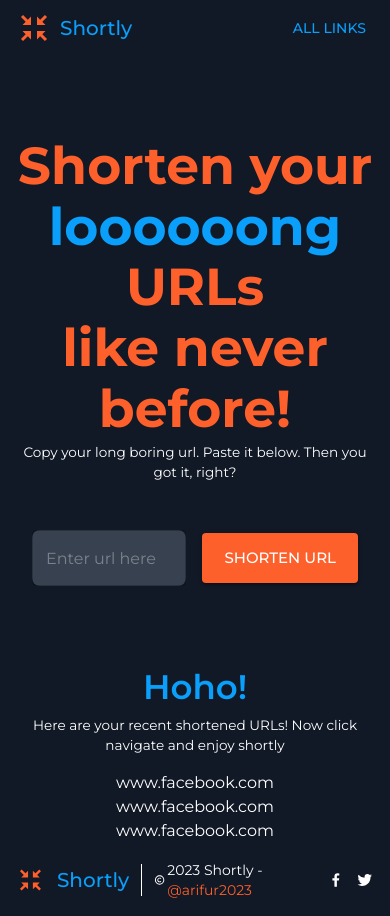
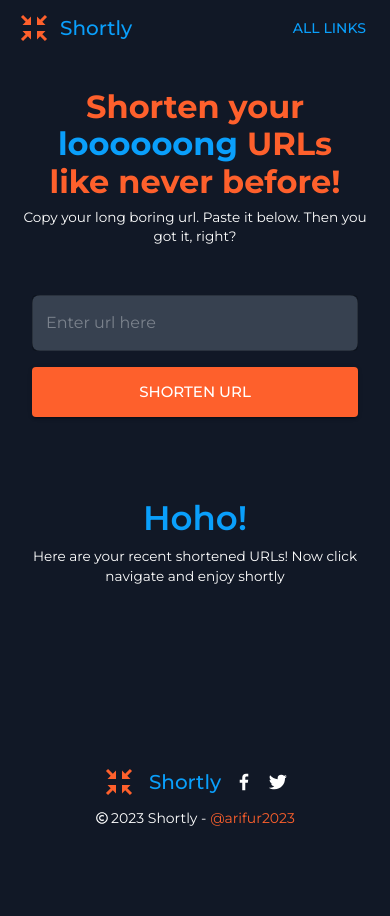
Before and after one commit to Arifur-Rahaman/shorty, a React (Vite) app: page / in a window 390 px wide. After the commit the page ends 844 px from the top, so only its background shows below. Built offline with nearby package versions, Linux system fonts and the light colour scheme.

Commit message:
Update: Updated Layout and Home page for responsiveness

```diff
--- a/src/layouts/MainLayout/MainLayout.tsx
+++ b/src/layouts/MainLayout/MainLayout.tsx
@@ -6,14 +6,23 @@ interface Props {
     children: JSX.Element[] | JSX.Element
 }
 
-function MainLayout({children}:Props) {
+function MainLayout({ children }: Props) {
     const theme = useTheme()
     const colorPrimary = theme.palette.primary.main
     return (
-        <Container maxWidth='xl'>
-            <Box sx={{ minHeight: '100vh' }}>
+        <Container
+            maxWidth='xl'
+            sx={{
+                pb: '1rem',
+                minHeight: '100vh',
+                display: 'flex',
+                flexDirection: 'column',
+                justifyContent: 'space-between'
+            }}
+        >
+            <Box>
                 {/* --------Header Start------- */}
-                <AppBar position="static" elevation={0} sx={{ background: 'transparent', mb: '5rem' }}>
+                <AppBar position="static" elevation={0} sx={{ background: 'transparent', mb: { xs: '2rem', sm: '5rem' } }}>
                     <Toolbar disableGutters={true}>
                         <BiCollapse size={36} style={{ marginRight: '0.5rem', color: `${colorPrimary}` }} />
                         <Typography color={'secondary'} variant="h6" component="div" sx={{ flexGrow: 1, }}>
@@ -23,17 +32,40 @@ function MainLayout({children}:Props) {
                     </Toolbar>
                 </AppBar>
                 {/* --------Header End------- */}
+
                 {children}
             </Box>
 
             {/* --------Footer Start------- */}
-            <Stack direction={'row'} gap={'0.75rem'} alignItems={'center'} sx={{ padding: '1rem 0' }}>
+            <Box>
+                <Stack
+                    direction={'row'}
+                    gap={'0.75rem'}
+                    alignItems={'center'}
+                    justifyContent={'center'}
+                    sx={{
+                        padding: { xs: '0.5rem 0', sm: '1rem 0' },
+                    }}
+                >
                     <BiCollapse size={36} style={{ color: `${colorPrimary}` }} />
                     <Typography color={'secondary'} variant="h6" component="div">
                         Shortly
                     </Typography>
-                <Box sx={{ height: '2rem', width: '0.0625rem', background: '#fff' }} />
-                <Stack direction={'row'} gap={'0.125rem'} alignItems={'center'} sx={{ flexGrow: 1, }}>
+                    <Box sx={{
+                        height: '2rem',
+                        width: '0.0625rem',
+                        background: '#fff',
+                        display: {
+                            xs: 'none',
+                            sm: 'block'
+                        }
+                    }}
+                    />
+                    <Stack
+                        direction={'row'}
+                        gap={'0.125rem'}
+                        alignItems={'center'}
+                        sx={{ flexGrow: 1, display: { xs: 'none', sm: 'flex' } }}>
                         <BiCopyright size={14} />
                         <Typography variant='body2'>
                             2023 Shortly - <span style={{ color: `${colorPrimary}` }}>@arifur2023</span>
@@ -42,7 +74,23 @@ function MainLayout({children}:Props) {
                     <BiLogoFacebook size={22} />
                     <BiLogoTwitter size={22} />
                 </Stack>
+
+                {/* For Mobile*/}
+                <Stack
+                    direction={'row'}
+                    gap={'0.125rem'}
+                    alignItems={'center'}
+                    justifyContent={'center'}
+                    sx={{ flexGrow: 1, display: { sm: 'none' } }}
+                >
+                    <BiCopyright size={14} />
+                    <Typography variant='body2'>
+                        2023 Shortly - <span style={{ color: `${colorPrimary}` }}>@arifur2023</span>
+                    </Typography>
+                </Stack>
+            </Box>
             {/* --------Footer End------- */}
+
         </Container>
     )
 }
--- a/src/pages/Home/Home.tsx
+++ b/src/pages/Home/Home.tsx
@@ -1,4 +1,4 @@
-import { Typography, Container, Button, Grid, TextField, Box} from '@mui/material'
+import { Typography, Container, Button, Grid, TextField, Box } from '@mui/material'
 import { useTheme } from '@mui/material/styles';
 // import { motion } from 'framer-motion';
 
@@ -6,12 +6,12 @@ function Home() {
   const theme = useTheme()
   const colorSecondary = theme.palette.secondary.main
   return (
-    <>
+    <Box>
       <Typography
         variant='h3'
         align='center'
         color={'primary'}
-        sx={{ fontWeight: '700', mb: '0.25rem', fontSize: '3.25rem' }}
+        sx={{ fontWeight: '700', mb: '0.5rem', fontSize: { xs: '2rem', sm: '3.25rem' } }}
       >
         Shorten your <span style={{ color: `${colorSecondary}` }}>loooooong</span> URLs <br /> like never before!
       </Typography>
@@ -30,7 +30,7 @@ function Home() {
       </Typography>
       <Container maxWidth='sm' sx={{ mb: '5rem' }}>
         <Grid container spacing={2} alignItems={'center'}>
-          <Grid item flex={1}>
+          <Grid item xs={12} sm={8} md={8}>
             <TextField
               variant="outlined"
               fullWidth
@@ -50,8 +50,9 @@ function Home() {
               placeholder='Enter url here'
             />
           </Grid>
-          <Grid item>
+          <Grid item xs={12} sm={4} md={4}>
             <Button
+              fullWidth
               variant='contained'
               color={'primary'}
               size='large'
@@ -72,7 +73,7 @@ function Home() {
           Click Me!
         </motion.a> */}
       </Container>
-      <Box>
+      <Box sx={{ mb: '2rem' }}>
         <Typography
           variant='h4'
           align='center'
@@ -94,11 +95,11 @@ function Home() {
         >
           Here are your recent shortened URLs! Now click navigate and enjoy shortly
         </Typography>
+        {/* <Typography textAlign={'center'}>www.facebook.com</Typography>
         <Typography textAlign={'center'}>www.facebook.com</Typography>
-        <Typography textAlign={'center'}>www.facebook.com</Typography>
-        <Typography textAlign={'center'}>www.facebook.com</Typography>
+        <Typography textAlign={'center'}>www.facebook.com</Typography> */}
       </Box>
-    </ >
+    </Box>
   )
 }
 
```
Lines whose indentation alone changed are shown as unchanged.
